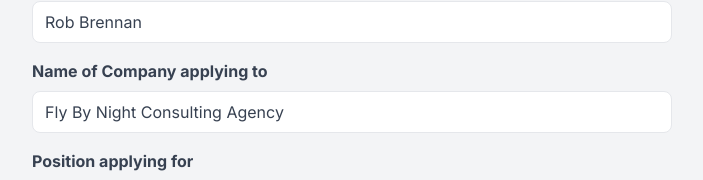
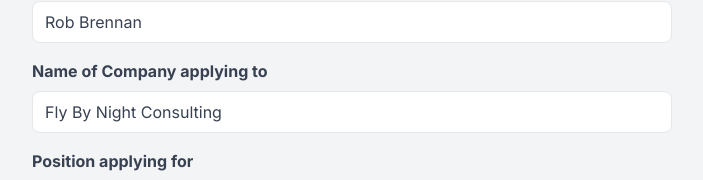
Before and after one commit to TheRobBrennan/nextjs-chatgpt-cover-letter, a Next.js app in the folder nextjs-chatgpt-cover-letter/: page / in a window 1280 px wide. Shown: the part 196-376 px from the top of the page, without its empty margins (288-991 px from the left). Built offline with nearby package versions, Linux system fonts and the light colour scheme.

Commit message:
Minor improvement to the prompt

```diff
--- a/nextjs-chatgpt-cover-letter/app/page.js
+++ b/nextjs-chatgpt-cover-letter/app/page.js
@@ -13,7 +13,7 @@ import { getFriendlyGreetingFromTheServer } from "./actions";
 export default function Home() {
   const [loading, setLoading] = useState(false);
   const [name, setName] = useState("Rob Brennan");
-  const [company, setCompany] = useState("Fly By Night Consulting Agency");
+  const [company, setCompany] = useState("Fly By Night Consulting");
   const [degree, setDegree] = useState(
     "Computer Science with a primary focus on Information Systems"
   );
@@ -61,9 +61,7 @@ export default function Home() {
     setLoading(true);
 
     // Construct the prompt for the OpenAI API
-    const prompt = `Please generate the body of a cover letter for a ${position} position at ${company}.
-    I have a degree in ${degree} with ${experience} years of experience(s) with a specialty in ${specialty1} and ${specialty2}.
-    Make it a maximum of three paragraphs. Add ${name} as the name after the Cheers on a single line`;
+    const prompt = `Please generate the body of a cover letter for a ${position} position at ${company}. I have a degree in ${degree} with ${experience} years of experience(s) with a specialty in ${specialty1} and ${specialty2}. Make it a maximum of three paragraphs. Add ${name} as the name after the Cheers on a single line.`;
 
     // Send the prompt to the OpenAI API and retrieve the response
     const data = await fetch("api/openai", {
```
